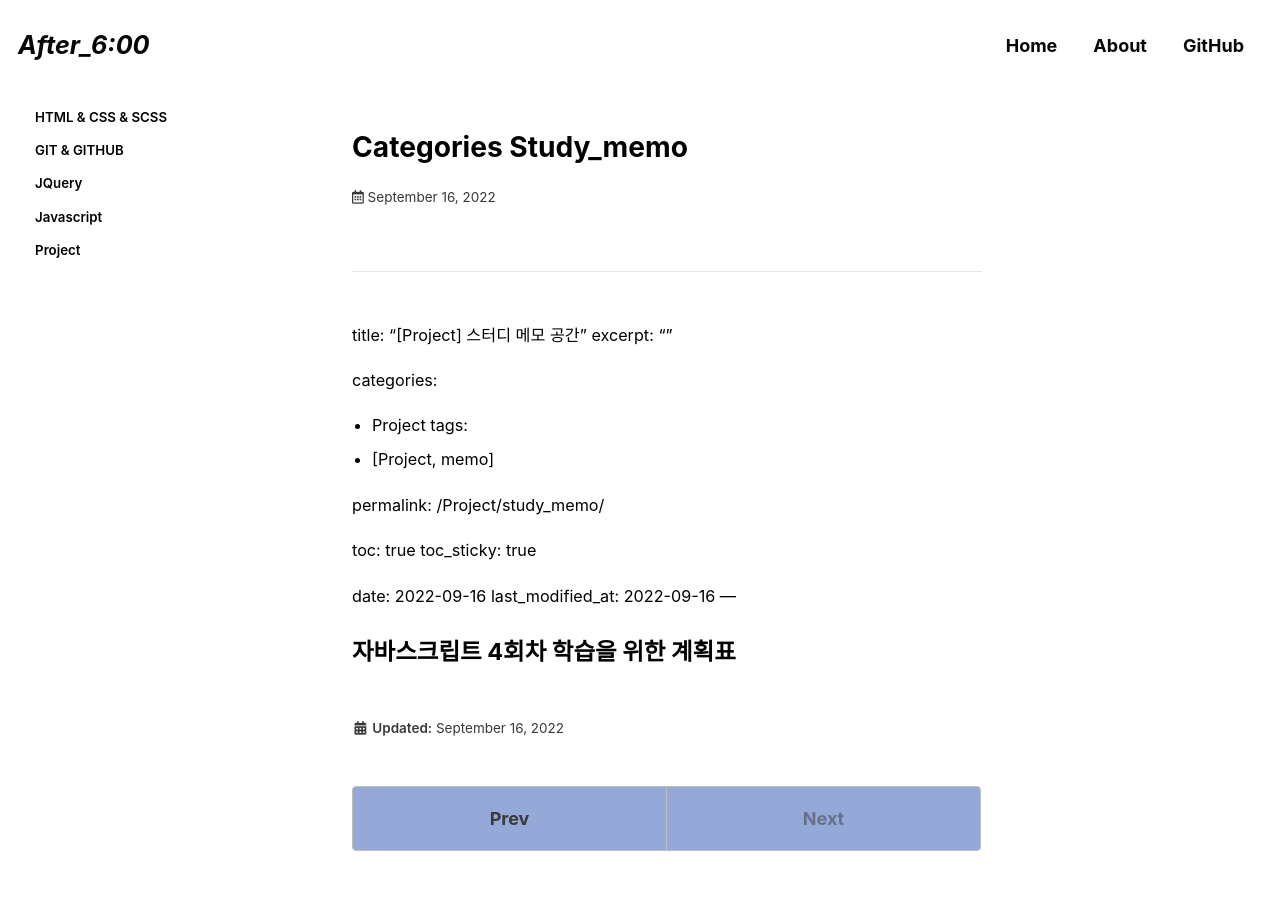
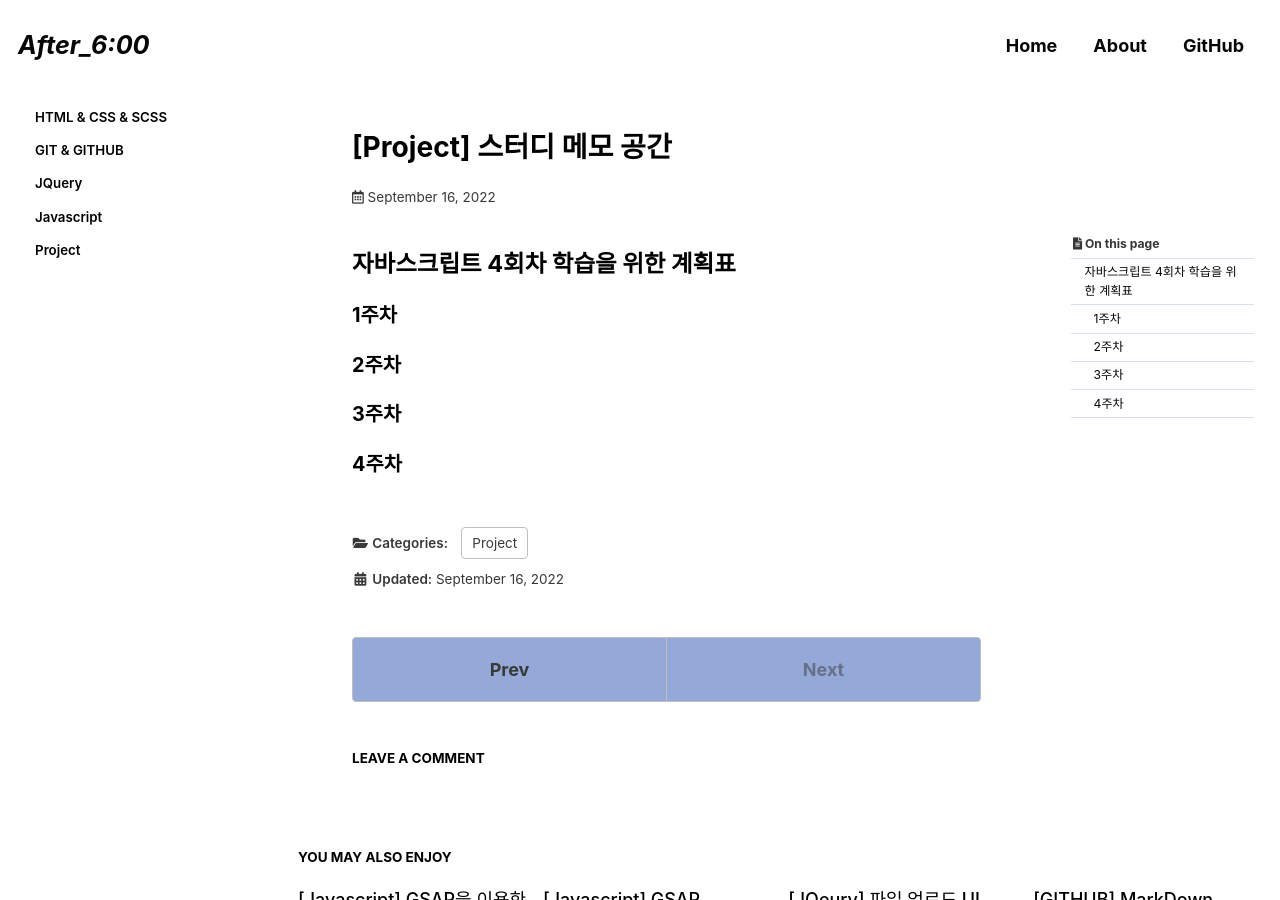
Before and after one commit to Chohyejin53/Chohyejin53.github.io, a Jekyll site: the page built from _posts/2022-09-16-categories-study_memo.md, in a window 1280 px wide and 900 px high. Built offline with Jekyll 4.4.1, drawn with Linux system fonts in a browser that asks for light colours; cached includes are drawn as plain includes; some web fonts are replaced; comment, search, counter and statistics services are not loaded.

Commit message:
Update 2022-09-16-categories-study_memo.md

```diff
--- a/_posts/2022-09-16-categories-study_memo.md
+++ b/_posts/2022-09-16-categories-study_memo.md
@@ -1,4 +1,3 @@
-
 ---
 title: "[Project] 스터디 메모 공간"
 excerpt: ""
@@ -18,3 +17,11 @@ last_modified_at: 2022-09-16
 ---
 
 ## 자바스크립트 4회차 학습을 위한 계획표
+
+### 1주차
+
+### 2주차
+
+### 3주차
+
+### 4주차
```
